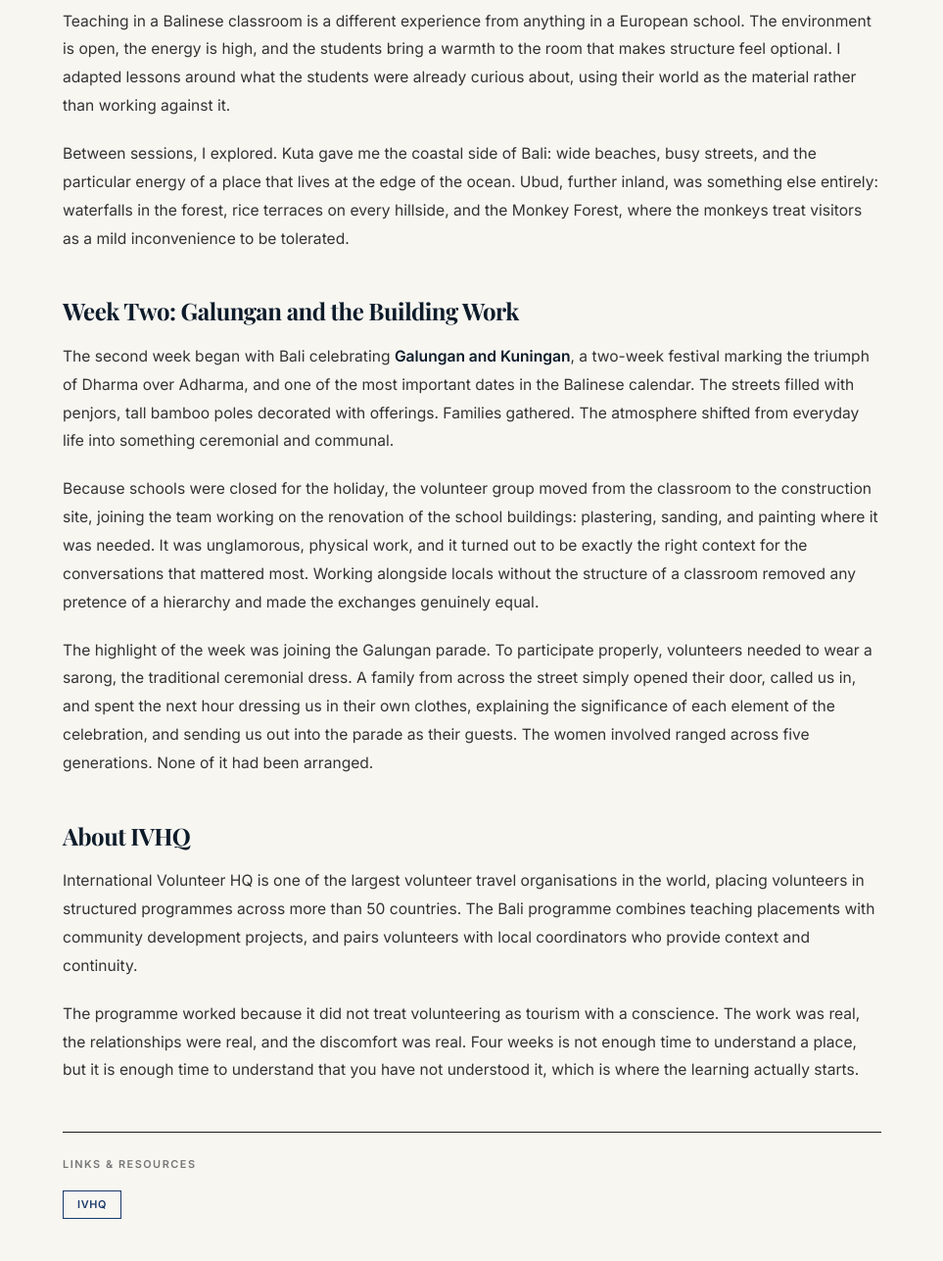
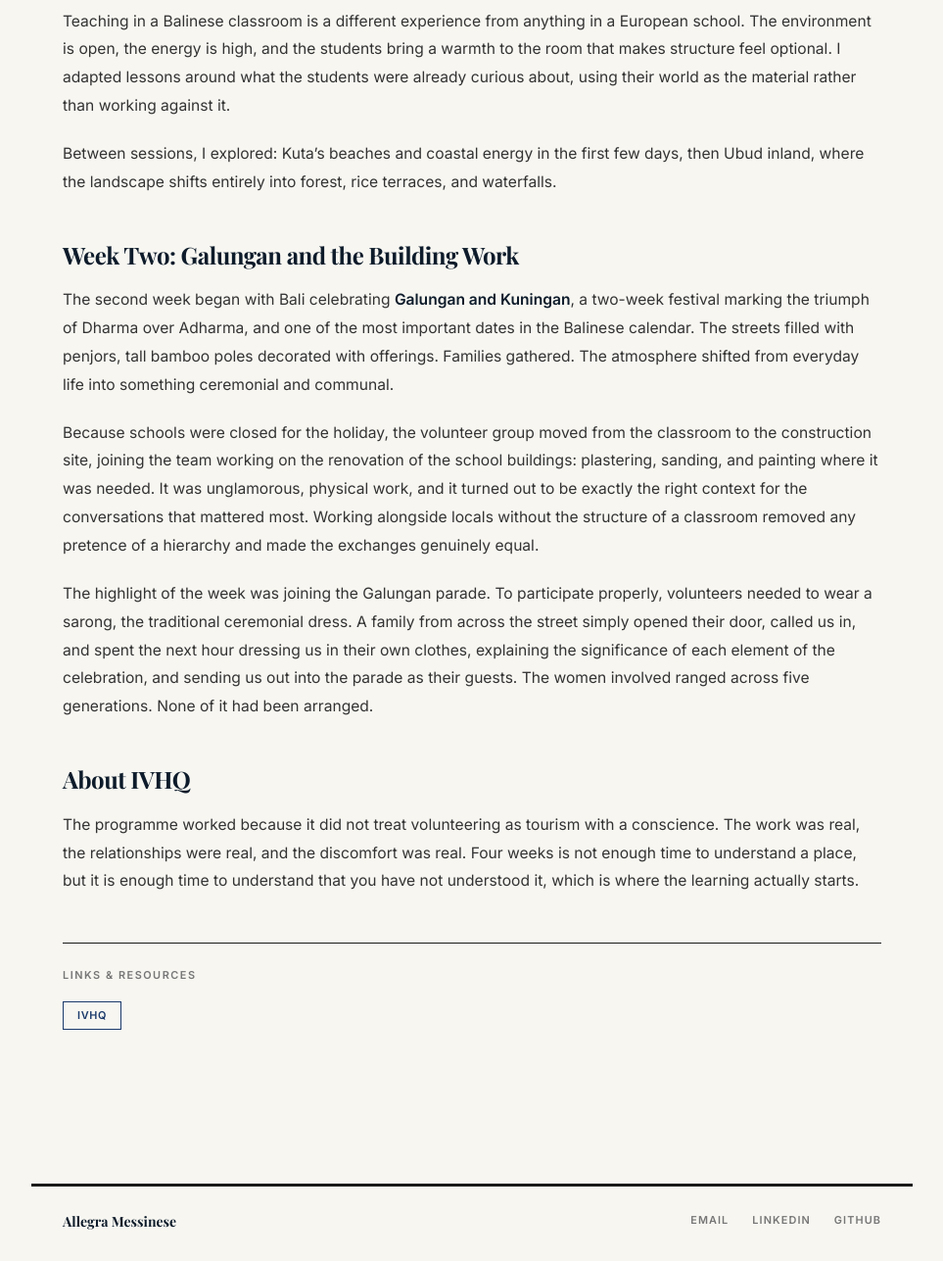
Before and after one commit to allimessinese/allimessinese.github.io, a Jekyll site: the page built from _projects/bali-english-teaching.md, in a window 1280 px wide and 1400 px high, scrolled down 2063 px, cut to the strip 113-1400 px from the top of the window. Shown: the whole strip at 98% size, without its empty margins (158-1121 px from the left). Built offline with Jekyll 4.4.1, drawn with Linux system fonts in a browser that asks for light colours; some web fonts are replaced.

Commit message:
Trim Bali article: cut IVHQ boilerplate and travel-blog tone
Removes generic IVHQ programme description. Condenses Ubud/Monkey Forest
paragraph to a single passing sentence.

Co-Authored-By: Claude Sonnet 4.6 <noreply@anthropic.com>

```diff
--- a/_projects/bali-english-teaching.md
+++ b/_projects/bali-english-teaching.md
@@ -35,7 +35,7 @@ I arrived in Kuta and spent the first week teaching English to two different 5th
 
 Teaching in a Balinese classroom is a different experience from anything in a European school. The environment is open, the energy is high, and the students bring a warmth to the room that makes structure feel optional. I adapted lessons around what the students were already curious about, using their world as the material rather than working against it.
 
-Between sessions, I explored. Kuta gave me the coastal side of Bali: wide beaches, busy streets, and the particular energy of a place that lives at the edge of the ocean. Ubud, further inland, was something else entirely: waterfalls in the forest, rice terraces on every hillside, and the Monkey Forest, where the monkeys treat visitors as a mild inconvenience to be tolerated.
+Between sessions, I explored: Kuta's beaches and coastal energy in the first few days, then Ubud inland, where the landscape shifts entirely into forest, rice terraces, and waterfalls.
 
 ## Week Two: Galungan and the Building Work
 
@@ -47,6 +47,4 @@ The highlight of the week was joining the Galungan parade. To participate proper
 
 ## About IVHQ
 
-International Volunteer HQ is one of the largest volunteer travel organisations in the world, placing volunteers in structured programmes across more than 50 countries. The Bali programme combines teaching placements with community development projects, and pairs volunteers with local coordinators who provide context and continuity.
-
 The programme worked because it did not treat volunteering as tourism with a conscience. The work was real, the relationships were real, and the discomfort was real. Four weeks is not enough time to understand a place, but it is enough time to understand that you have not understood it, which is where the learning actually starts.
```
